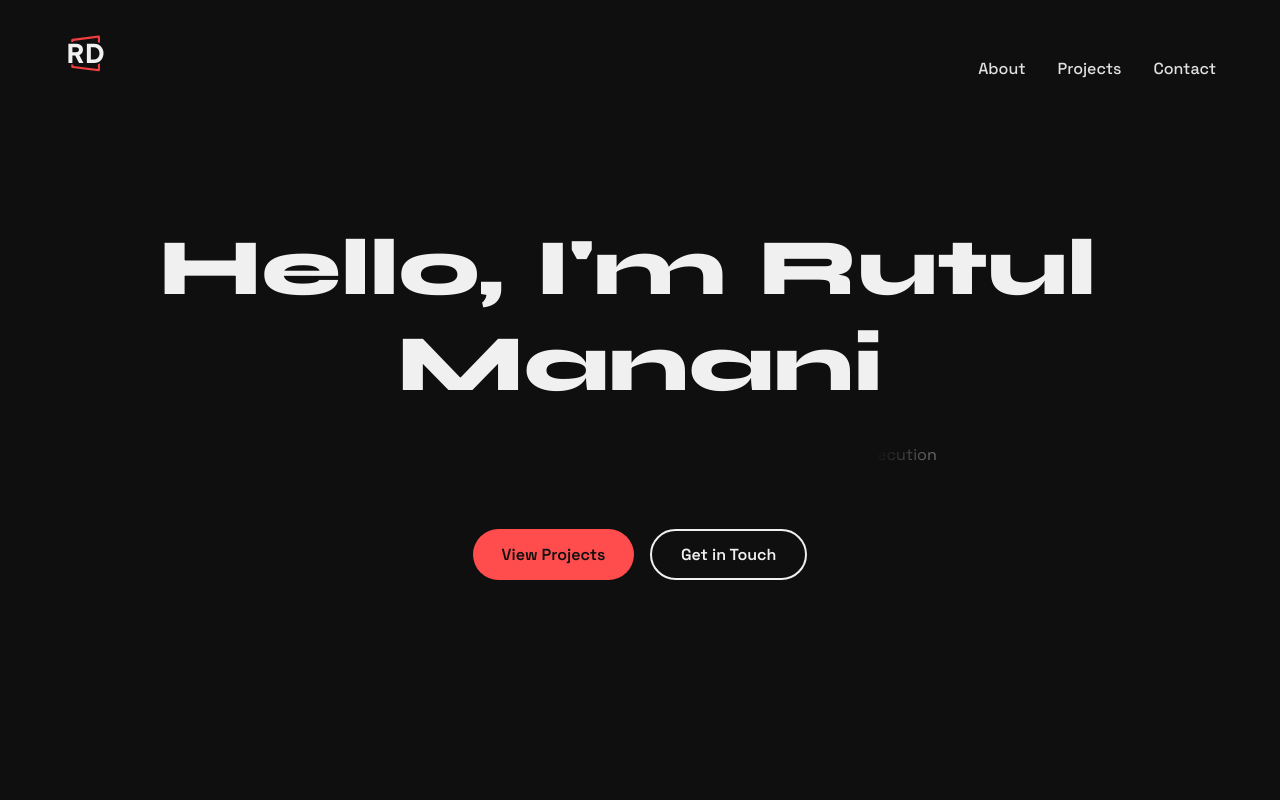
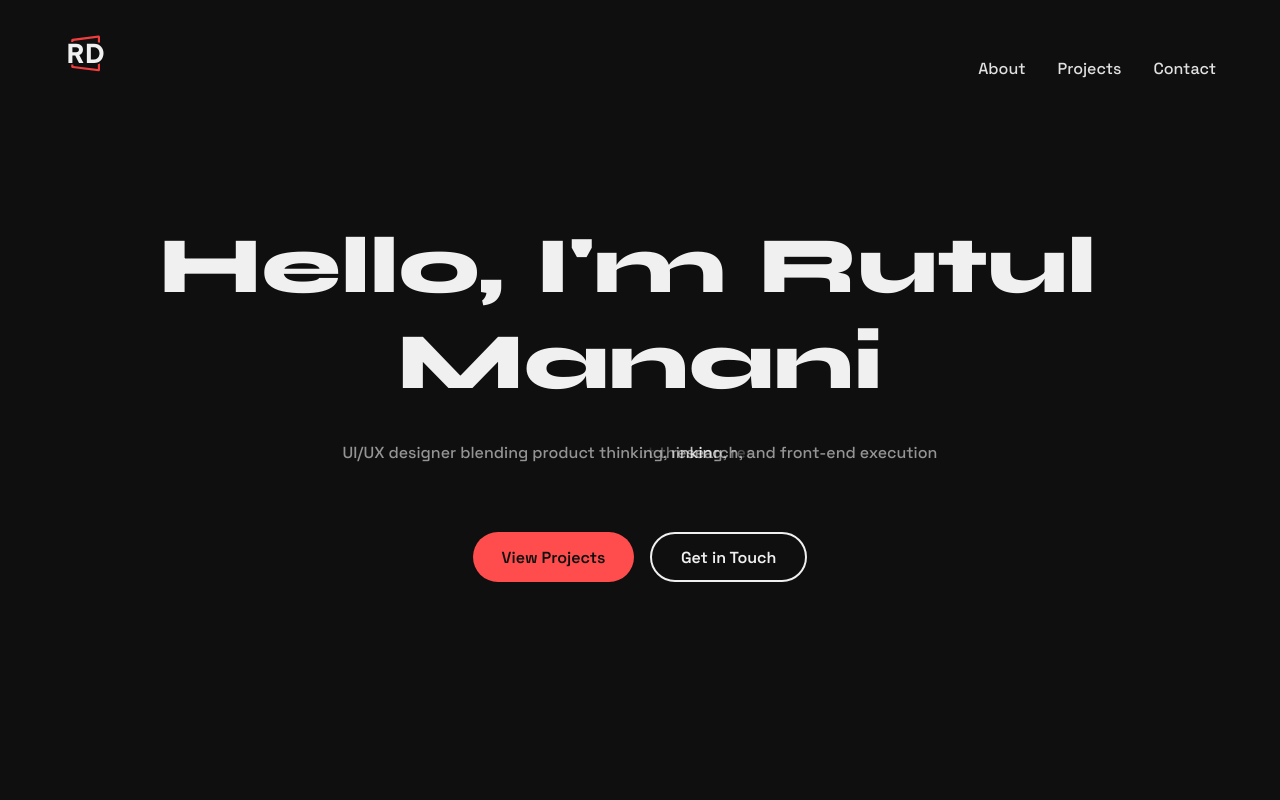
Before and after one commit to RutulManani/RutulManani-Portfolio, a React (Create React App) app: page / in a window 1280 px wide. Shown: the top 800 px of the page. Built offline with nearby package versions, Linux system fonts and the light colour scheme; no server answers.

Commit message:
changed some error code

```diff
--- a/src/components/ShinyText.css
+++ b/src/components/ShinyText.css
@@ -1,29 +1,40 @@
-/* src/components/ShinyText.css */
 .shiny-text {
-  color: #b5b5b5a4;
+  color: #b5b5b5cc; /* Base color always visible */
+  position: relative;
+  display: inline-block;
+  font-weight: 500;
+  overflow: hidden;
+}
+
+.shiny-text::before {
+  content: attr(data-text); /* optional fallback */
+  position: absolute;
+  top: 0;
+  left: 0;
+  width: 100%;
+  color: white;
   background: linear-gradient(
     120deg,
     rgba(255, 255, 255, 0) 40%,
-    rgba(255, 255, 255, 0.8) 50%,
+    rgba(255, 255, 255, 0.9) 50%,
     rgba(255, 255, 255, 0) 60%
   );
-  background-size: 200% 100%;
   -webkit-background-clip: text;
   background-clip: text;
   -webkit-text-fill-color: transparent;
-  display: inline-block;
-  animation: shine 5s linear infinite;
+  animation: shine 4s linear infinite;
+  pointer-events: none;
 }
 
 @keyframes shine {
   0% {
-    background-position: 100%;
+    transform: translateX(-100%);
   }
   100% {
-    background-position: -100%;
+    transform: translateX(100%);
   }
 }
 
-.shiny-text.disabled {
+.shiny-text.disabled::before {
   animation: none;
 }
--- a/src/components/ShinyText.js
+++ b/src/components/ShinyText.js
@@ -8,6 +8,7 @@ const ShinyText = ({ text, disabled = false, speed = 5, className = '' }) => {
     <div
       className={`shiny-text ${disabled ? 'disabled' : ''} ${className}`}
       style={{ animationDuration }}
+      data-text={text}
     >
       {text}
     </div>
```
